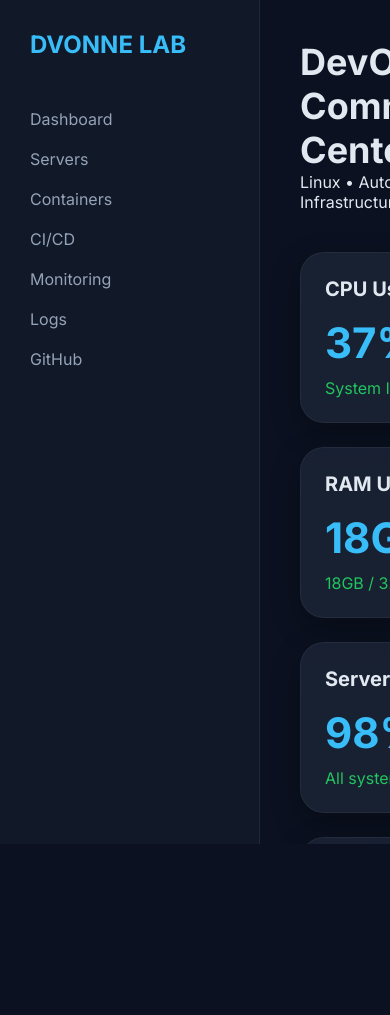
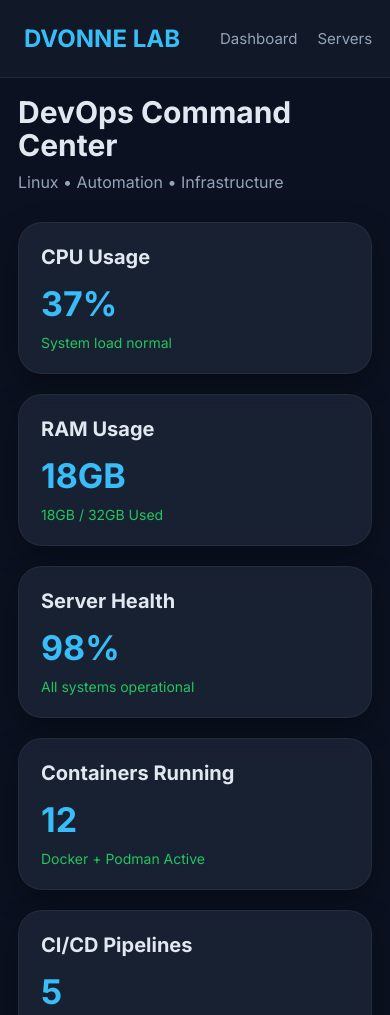
Before and after one commit to dvonnedaniels/site, a plain HTML site: page public/index.html in a window 390 px wide. Shown: the top 1015 px of the page. Before the commit the page ends 844 px from the top, so only its background shows below. Drawn offline with Linux system fonts and the light colour scheme.

Commit message:
Optimize dashboard for iPhone Safari

```diff
--- a/public/index.html
+++ b/public/index.html
@@ -2,7 +2,7 @@
 <html lang="en">
 <head>
   <meta charset="UTF-8" />
-  <meta name="viewport" content="width=device-width, initial-scale=1.0"/>
+  <meta name="viewport" content="width=device-width, initial-scale=1.0, viewport-fit=cover"/>
   <title>Dvonne Daniels | DevOps Dashboard</title>
 
   <link rel="preconnect" href="https://fonts.googleapis.com">
@@ -13,37 +13,42 @@
       margin: 0;
       padding: 0;
       box-sizing: border-box;
+      -webkit-tap-highlight-color: transparent;
     }
 
     body {
       font-family: 'Inter', sans-serif;
       background: #0b1120;
       color: #e2e8f0;
+      min-height: 100vh;
       display: flex;
-      height: 100vh;
+      flex-direction: row;
+      overflow-x: hidden;
     }
 
     .sidebar {
-      width: 260px;
+      width: 220px;
+      min-height: 100vh;
       background: #111827;
-      padding: 30px;
+      padding: 24px;
       border-right: 1px solid #1e293b;
+      position: sticky;
+      top: 0;
     }
 
     .logo {
       font-size: 24px;
       font-weight: bold;
       color: #38bdf8;
-      margin-bottom: 50px;
+      margin-bottom: 40px;
     }
 
     .nav-item {
       display: block;
-      margin-bottom: 20px;
+      margin-bottom: 18px;
       color: #94a3b8;
-      cursor: pointer;
-      transition: 0.3s;
       text-decoration: none;
+      font-size: 15px;
     }
 
     .nav-item:hover {
@@ -52,43 +57,46 @@
 
     .main {
       flex: 1;
-      padding: 40px;
+      padding: 24px;
       overflow-y: auto;
     }
 
     .topbar {
-      display: flex;
-      justify-content: space-between;
-      align-items: center;
-      margin-bottom: 40px;
+      margin-bottom: 30px;
     }
 
     .topbar h1 {
-      font-size: 36px;
+      font-size: 38px;
+      line-height: 1.1;
+      margin-bottom: 10px;
+    }
+
+    .topbar p {
+      color: #94a3b8;
     }
 
     .dashboard-grid {
       display: grid;
-      grid-template-columns: repeat(auto-fit, minmax(300px, 1fr));
-      gap: 24px;
+      grid-template-columns: repeat(auto-fit, minmax(260px, 1fr));
+      gap: 20px;
     }
 
     .card {
       background: rgba(30, 41, 59, 0.7);
       border: 1px solid rgba(255,255,255,0.05);
       border-radius: 24px;
-      padding: 24px;
+      padding: 22px;
       backdrop-filter: blur(10px);
       box-shadow: 0 10px 30px rgba(0,0,0,0.3);
     }
 
     .card h2 {
-      margin-bottom: 16px;
+      margin-bottom: 14px;
       font-size: 20px;
     }
 
     .metric {
-      font-size: 42px;
+      font-size: 40px;
       font-weight: bold;
       color: #38bdf8;
     }
@@ -96,16 +104,13 @@
     .status {
       margin-top: 10px;
       color: #22c55e;
+      font-size: 14px;
     }
 
     .chart-placeholder {
-      height: 180px;
+      height: 160px;
       border-radius: 18px;
-      background: linear-gradient(
-        135deg,
-        #1e293b,
-        #0f172a
-      );
+      background: linear-gradient(135deg, #1e293b, #0f172a);
       display: flex;
       align-items: center;
       justify-content: center;
@@ -117,10 +122,57 @@
       margin-top: 40px;
       color: #64748b;
       font-size: 14px;
+      padding-bottom: 30px;
     }
 
     .highlight {
       color: #38bdf8;
+    }
+
+    @media (max-width: 900px) {
+
+      body {
+        flex-direction: column;
+      }
+
+      .sidebar {
+        width: 100%;
+        min-height: auto;
+        display: flex;
+        overflow-x: auto;
+        gap: 20px;
+        align-items: center;
+        border-right: none;
+        border-bottom: 1px solid #1e293b;
+        position: relative;
+      }
+
+      .logo {
+        margin-bottom: 0;
+        margin-right: 20px;
+        white-space: nowrap;
+      }
+
+      .nav-item {
+        margin-bottom: 0;
+        white-space: nowrap;
+      }
+
+      .main {
+        padding: 18px;
+      }
+
+      .topbar h1 {
+        font-size: 30px;
+      }
+
+      .dashboard-grid {
+        grid-template-columns: 1fr;
+      }
+
+      .metric {
+        font-size: 34px;
+      }
     }
   </style>
 </head>
@@ -205,7 +257,7 @@
           Latest Commit:<br><br>
 
           <span class="highlight">
-            Add RAM and CPU usage cards
+            Optimize dashboard for iPhone Safari
           </span><br><br>
 
           May 24, 2026
```
